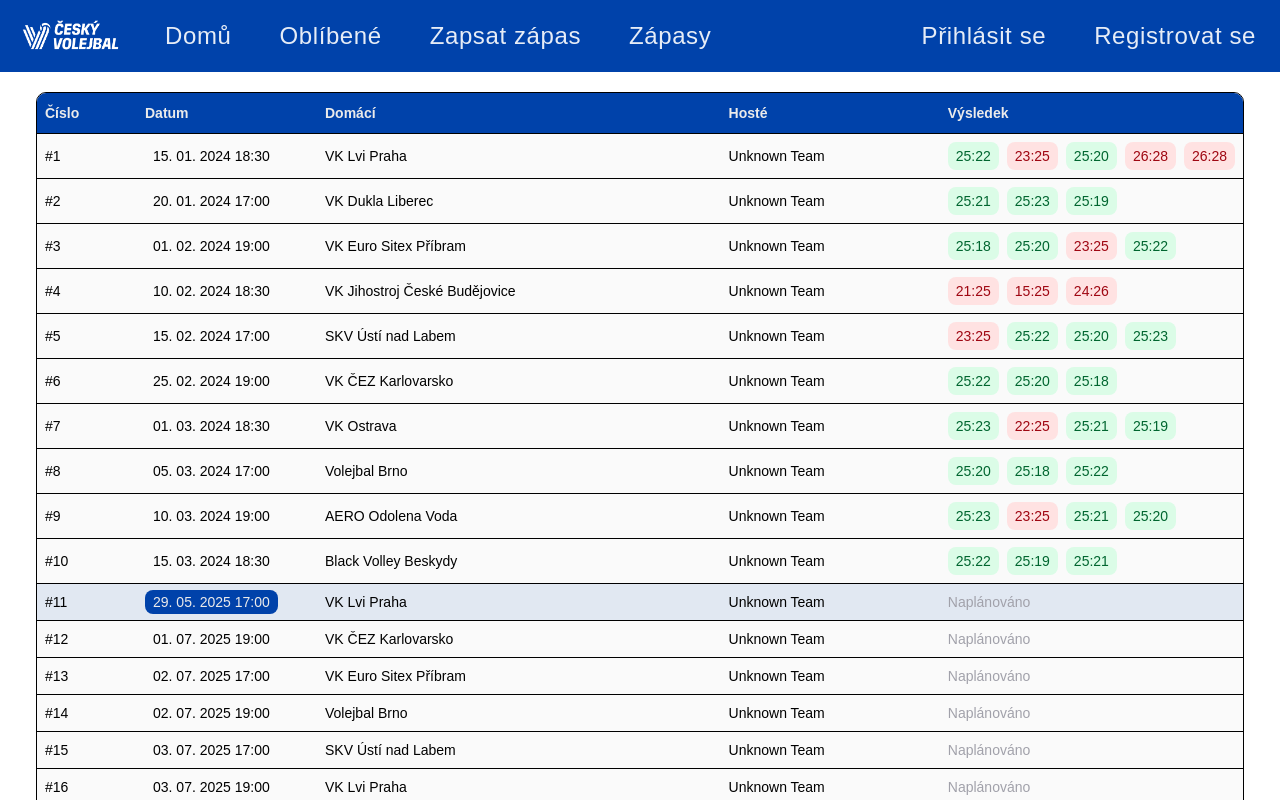
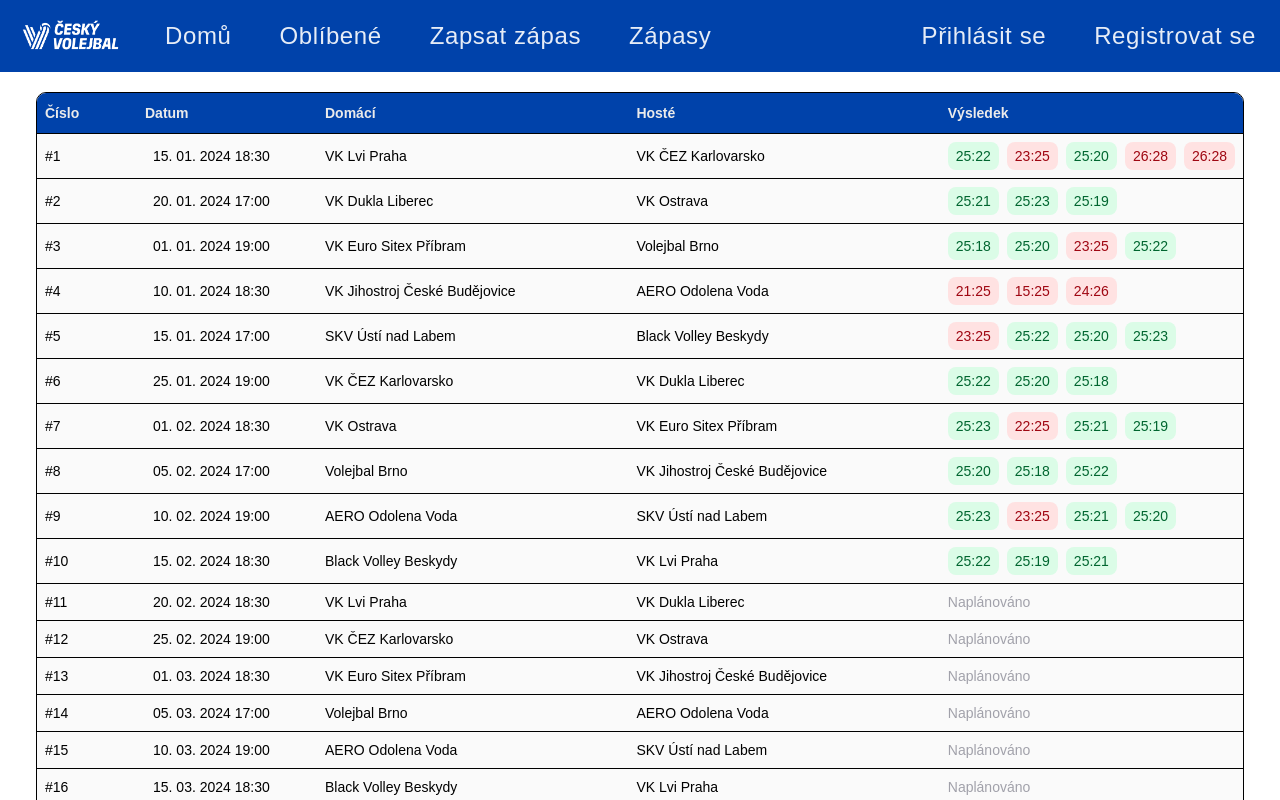
Before and after one commit to theholytom/eZapis, a React (Vite) app: page /matches in a window 1280 px wide. Shown: the top 800 px of the page. Built offline with nearby package versions, Linux system fonts and the light colour scheme.

Commit message:
importing matches from json instead of .ts

```diff
--- a/src/components/MatchTable.tsx
+++ b/src/components/MatchTable.tsx
@@ -1,4 +1,4 @@
-import { matches } from "@/data/matches";
+import { matches } from "@/data/matches.json";
 import { teams } from "@/data/teams";
 import { Link } from "react-router-dom";
 import {
@@ -19,8 +19,9 @@
     };
 
     // Format date to local string
-    const formatDate = (date: Date) => {
-        return new Date(date).toLocaleString("cs-CZ", {
+    const formatDate = (dateStr: string) => {
+        const date = new Date(dateStr);
+        return date.toLocaleString("cs-CZ", {
             year: "numeric",
             month: "2-digit",
             day: "2-digit",
@@ -30,13 +31,15 @@
     };
 
     // Check if match is today
-    const isToday = (date: Date) => {
+    const isToday = (dateStr: string) => {
+        const date = new Date(dateStr);
         const today = new Date();
         return date.toDateString() === today.toDateString();
     };
 
     // Check if match is upcoming (in next 7 days)
-    const isUpcoming = (date: Date) => {
+    const isUpcoming = (dateStr: string) => {
+        const date = new Date(dateStr);
         const today = new Date();
         const sevenDays = new Date();
         sevenDays.setDate(sevenDays.getDate() + 7);
```
